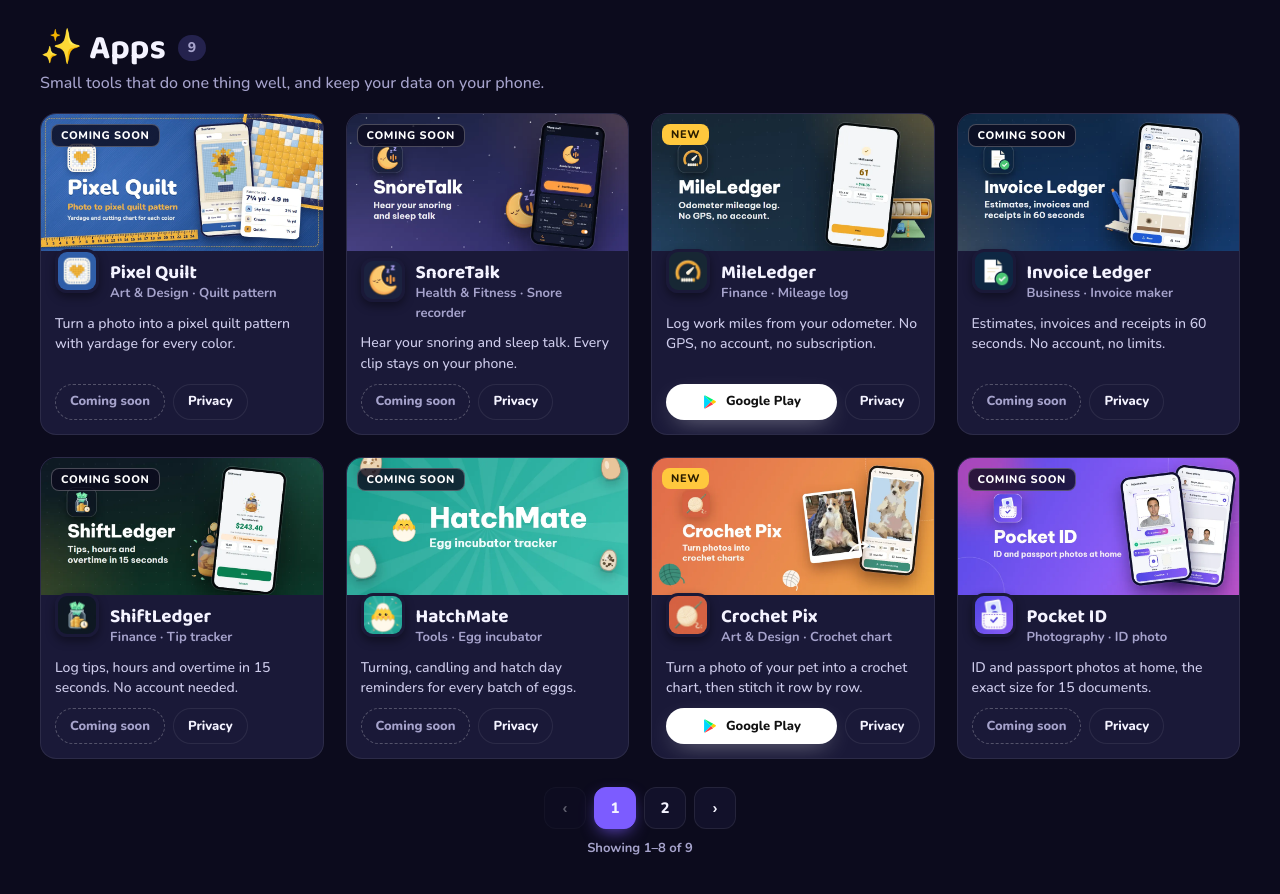
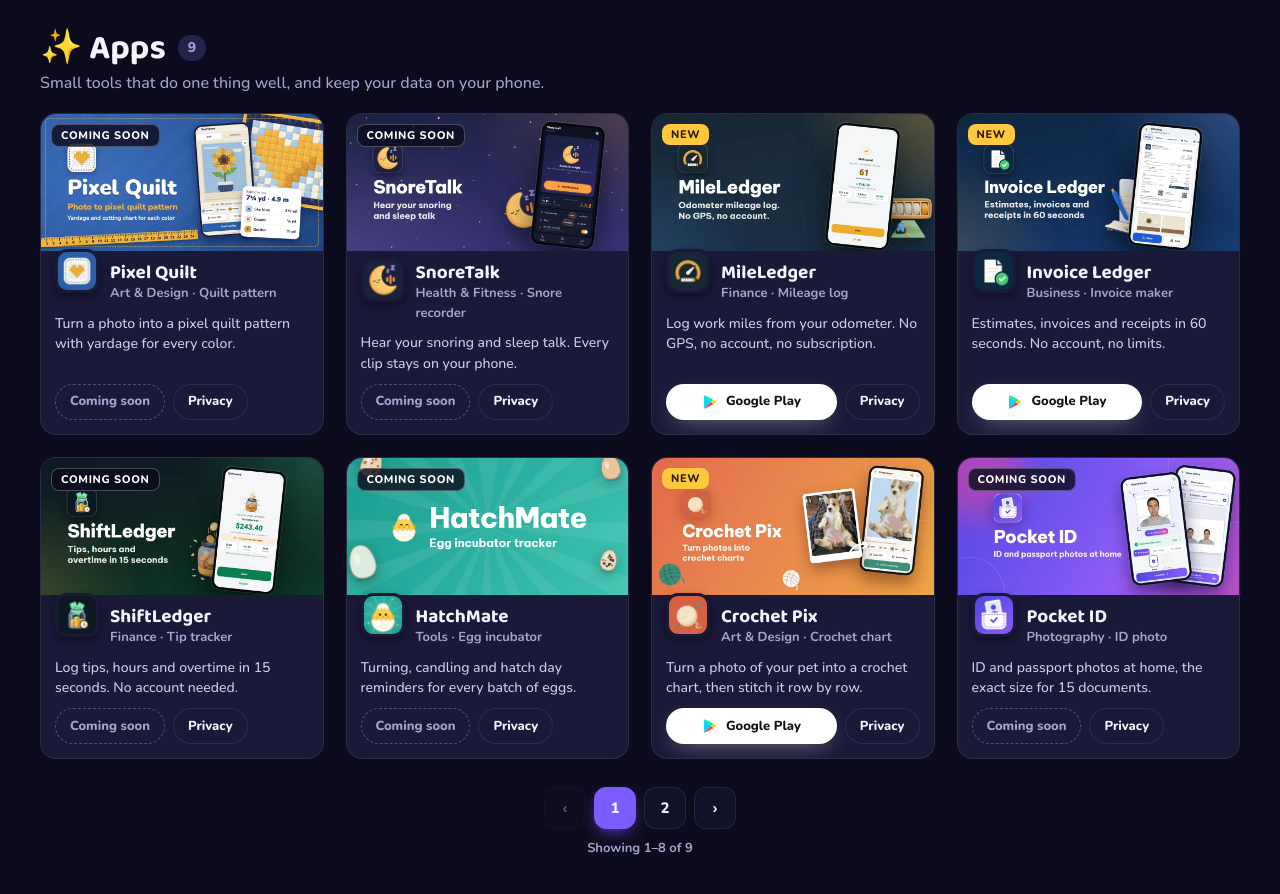
Before and after one commit to tienld235/tienld235.github.io, a plain HTML site: page index.html in a window 1280 px wide. Shown: the part 1540-2434 px from the top of the page. Drawn offline with nearby package versions, Linux system fonts and the light colour scheme.

Commit message:
Invoice Ledger lên Google Play — bật nút tải (live: true)
Co-Authored-By: Claude Opus 5.5 <noreply@anthropic.com>

```diff
--- a/index.html
+++ b/index.html
@@ -474,7 +474,7 @@
       tagline: 'Log work miles from your odometer. No GPS, no account, no subscription.',
       desc: 'Log work miles from your odometer. No GPS, no account. IRS-ready PDF report.',
       points: ['Start and end a shift from your odometer in seconds', 'Business, commute and personal miles with the 2026 IRS rates', 'IRS-ready PDF log and CSV, plus Schedule C numbers', 'Optional odometer photos and one-tap backup'] },
-    { slug: 'invoiceledger', pkg: 'com.tien.invoiceledger', kind: 'app', title: 'Invoice Ledger', genre: 'Business', tags: ['Invoice maker', 'Estimates', 'Offline'], isNew: true,
+    { slug: 'invoiceledger', pkg: 'com.tien.invoiceledger', kind: 'app', title: 'Invoice Ledger', genre: 'Business', tags: ['Invoice maker', 'Estimates', 'Offline'], live: true, isNew: true,
       tagline: 'Estimates, invoices and receipts in 60 seconds. No account, no limits.',
       desc: 'Invoice maker & estimate app for contractors. Offline, no account, no limits.',
       points: ['Customer signs the estimate on your phone', 'Turn it into an invoice with the same number', 'Your Zelle, Venmo or Cash App with a QR code on every invoice', 'One-tap backup, reports and CSV export'] },
```
